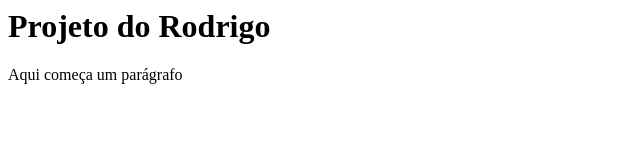
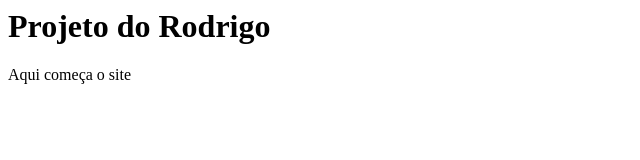
Before and after one commit to rodrigogds/curso-git, a plain HTML site: page index.html in a window 1280 px wide. Shown: the full height of the page, 0-640 px from the left. Drawn offline with Linux system fonts and the light colour scheme.

Commit message:
mudança do site

```diff
--- a/index.html
+++ b/index.html
@@ -3,6 +3,6 @@
     </head>
     <body>
 	    <h1>Projeto do Rodrigo</h1>
-	    <p>Aqui começa um parágrafo</p>
+	    <p>Aqui começa o site</p>
     </body>
 </html>
```
